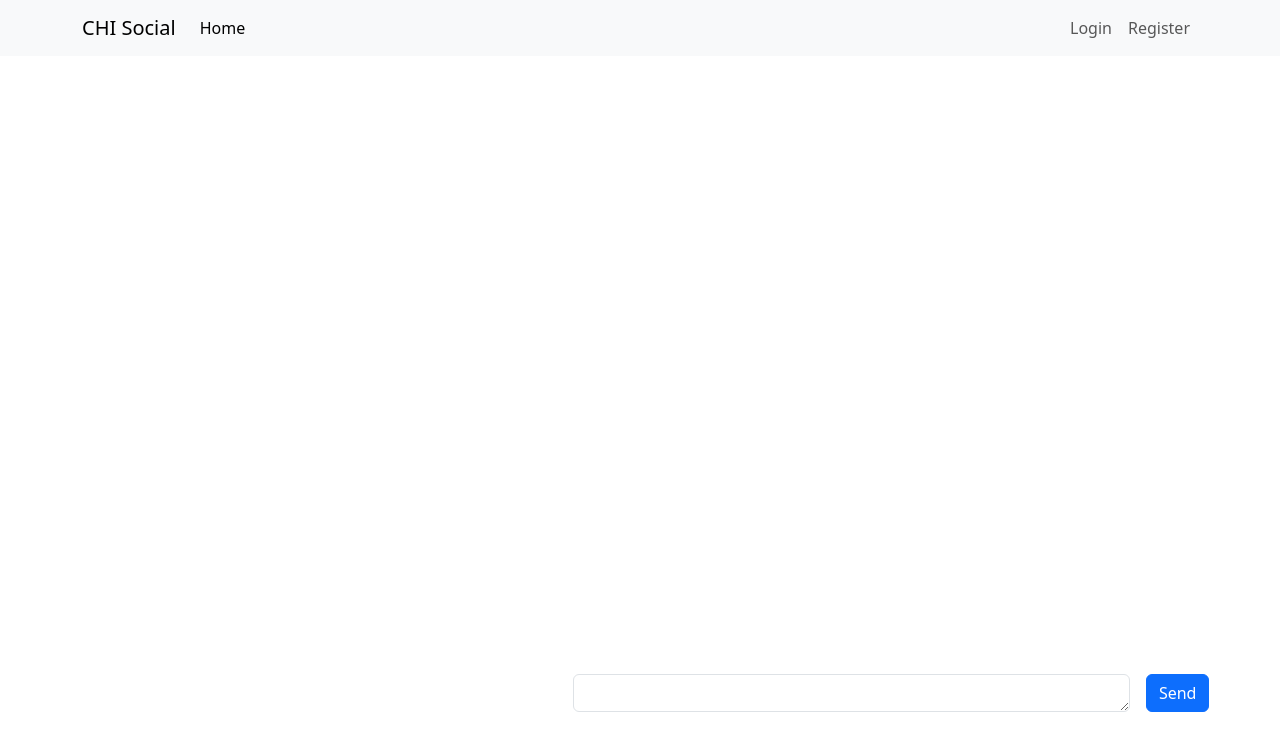
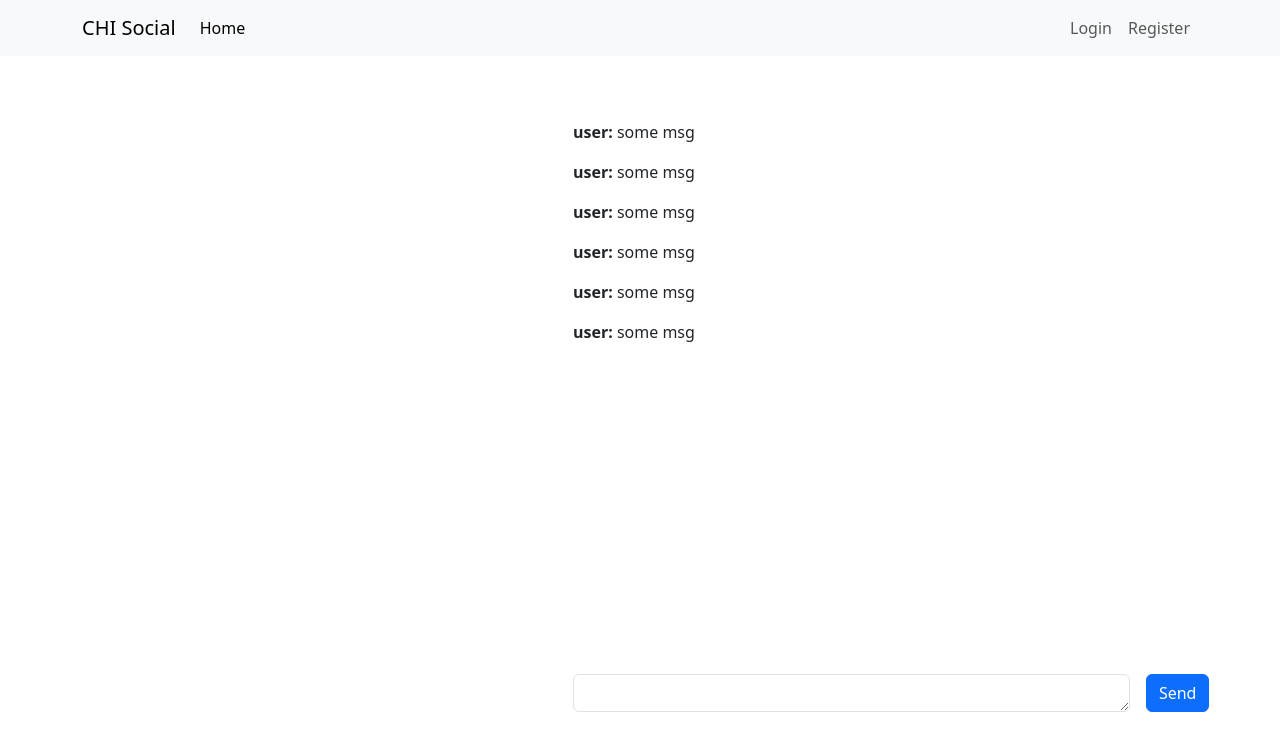
Before and after one commit to MuzykaAndrii/frontend1, a React (Vite) app in the folder hw3/: page /chats in a window 1280 px wide. Shown: the top 750 px of the page. Built offline with nearby package versions, Linux system fonts and the light colour scheme; no server answers.

Commit message:
impl: Message component

```diff
--- a/hw3/src/chats/components/ActiveChat.jsx
+++ b/hw3/src/chats/components/ActiveChat.jsx
@@ -1,14 +1,30 @@
 import { useAuth } from '../../auth/context';
+import MessageComponent from './Message';
 
 export default function ActiveChatComponent() {
     const client = useAuth();
 
+
+
     return <>
-        <div className="col-11">
-            <textarea className="form-control" id="exampleFormControlTextarea1" rows="1"></textarea>
+
+        <div className="chatHistory flex-grow-1 overflow-auto p-3">
+            <MessageComponent message={'some msg'} sent_at={"20:51"} from_user_username={"user"} from_user_id={1} />
+            <MessageComponent message={'some msg'} sent_at={"20:51"} from_user_username={"user"} from_user_id={1} />
+            <MessageComponent message={'some msg'} sent_at={"20:51"} from_user_username={"user"} from_user_id={1} />
+            <MessageComponent message={'some msg'} sent_at={"20:51"} from_user_username={"user"} from_user_id={1} />
+            <MessageComponent message={'some msg'} sent_at={"20:51"} from_user_username={"user"} from_user_id={1} />
+            <MessageComponent message={'some msg'} sent_at={"20:51"} from_user_username={"user"} from_user_id={1} />
         </div>
-        <div className="col-1">
-            <button type="submit" className="btn btn-primary mb-3">Send</button>
+
+        <div className="row g-3 sendMsgArea p-3">
+            <div className="col-11">
+                <textarea className="form-control" id="exampleFormControlTextarea1" rows="1"></textarea>
+            </div>
+            <div className="col-1">
+                <button type="submit" className="btn btn-primary mb-3">Send</button>
+            </div>
         </div>
+
     </>
 }
--- a/hw3/src/chats/components/Chat.jsx
+++ b/hw3/src/chats/components/Chat.jsx
@@ -14,12 +14,7 @@ export default function ChatComponent() {
             </div>
 
             <div className="col-md-7 currentChat d-flex flex-column">
-                <div className="chatHistory flex-grow-1 overflow-auto p-3">
-                </div>
-
-                <div className="row g-3 sendMsgArea p-3">
-                    <ActiveChatComponent />
-                </div>
+                <ActiveChatComponent />
             </div>
         </div>
     </>
--- /dev/null
+++ b/hw3/src/chats/components/Message.jsx
@@ -0,0 +1,7 @@
+export default function MessageComponent({ message, sent_at, from_user_username, from_user_id }) {
+
+    return <>
+        <p><b>{from_user_username}: </b>{message}</p>
+
+    </>
+}
```
